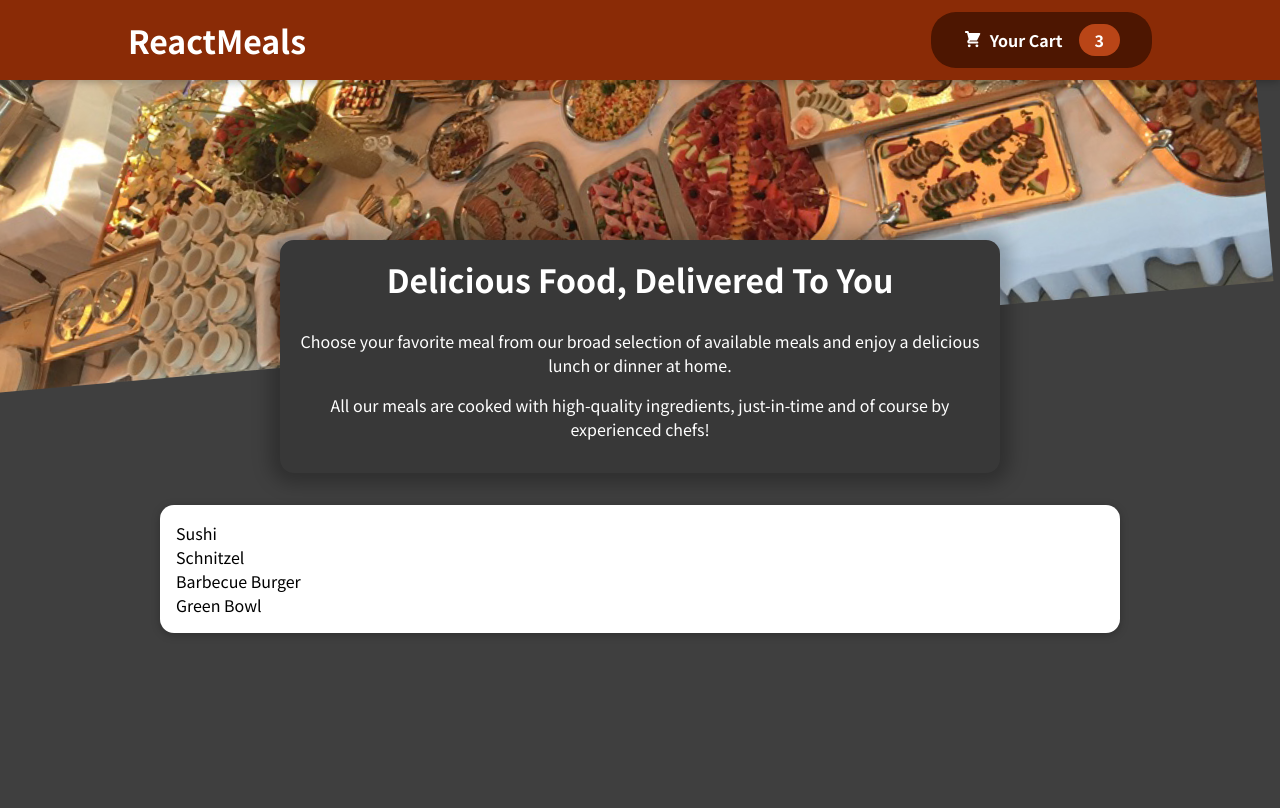
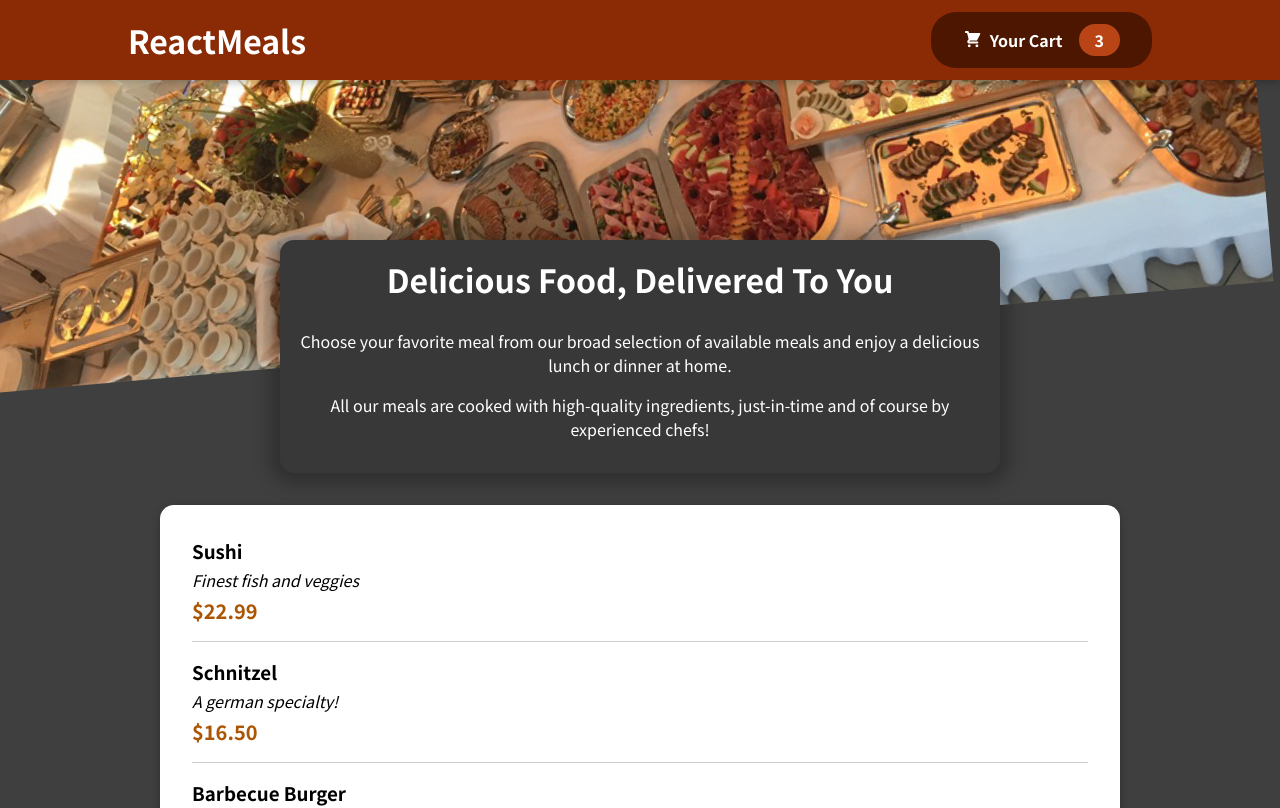
Before and after one commit to matekuna92/react-food, a React (Create React App) app: page / in a window 1280 px wide. Shown: the top 808 px of the page. Built offline with nearby package versions, Linux system fonts and the light colour scheme.

Commit message:
MealItem component with styles, using in AvailableMeals

```diff
--- a/src/components/Meals/AvailableMeals.js
+++ b/src/components/Meals/AvailableMeals.js
@@ -1,5 +1,6 @@
 import styles from './AvailableMeals.module.css';
 import Card from '../UI/Card';
+import MealItem from "./MealItem/MealItem";
 
 const DUMMY_MEALS = [
     {
@@ -31,9 +32,12 @@
 const AvailableMeals = () => {
     // transform array to array of JSX elements
     const mealsList = DUMMY_MEALS.map(meal =>
-            <li>
-                {meal.name}
-            </li>
+        <MealItem
+            key={meal.id}
+            name={meal.name}
+            description={meal.description}
+            price={meal.price}
+        />
     );
 
     return <section className={styles.meals}>
--- /dev/null
+++ b/src/components/Meals/MealItem/MealItem.js
@@ -0,0 +1,19 @@
+import styles from './MealItem.module.css';
+
+const MealItem = (props) => {
+    const price = `$${props.price.toFixed(2)}`;
+
+    return (
+        <li className={styles.meal}>
+            <div>
+                <h3> {props.name} </h3>
+                <div className={styles.description}> {props.description} </div>
+                <div className={styles.price}> {price} </div>
+            </div>
+            <div>
+            </div>
+        </li>
+    );
+}
+
+export default MealItem;
--- /dev/null
+++ b/src/components/Meals/MealItem/MealItem.module.css
@@ -0,0 +1,22 @@
+.meal {
+    display: flex;
+    justify-content: space-between;
+    margin: 1rem;
+    padding-bottom: 1rem;
+    border-bottom: 1px solid #ccc;
+}
+
+.meal h3 {
+    margin: 0 0 0.25rem 0;
+}
+
+.price {
+    margin-top: 0.25rem;
+    font-weight: bold;
+    color: #ad5502;
+    font-size: 1.25rem;
+}
+
+.description {
+    font-style: italic;
+}
--- a/src/components/Meals/Meals.js
+++ b/src/components/Meals/Meals.js
@@ -1,6 +1,5 @@
 import { Fragment } from "react";
 
-import styles from './Meals.module.css'
 import MealsSummary from './MealsSummary';
 import AvailableMeals from './AvailableMeals';
 
```
Also changed, not shown: src/components/Meals/MealItem/MealItemForm.js (added).
